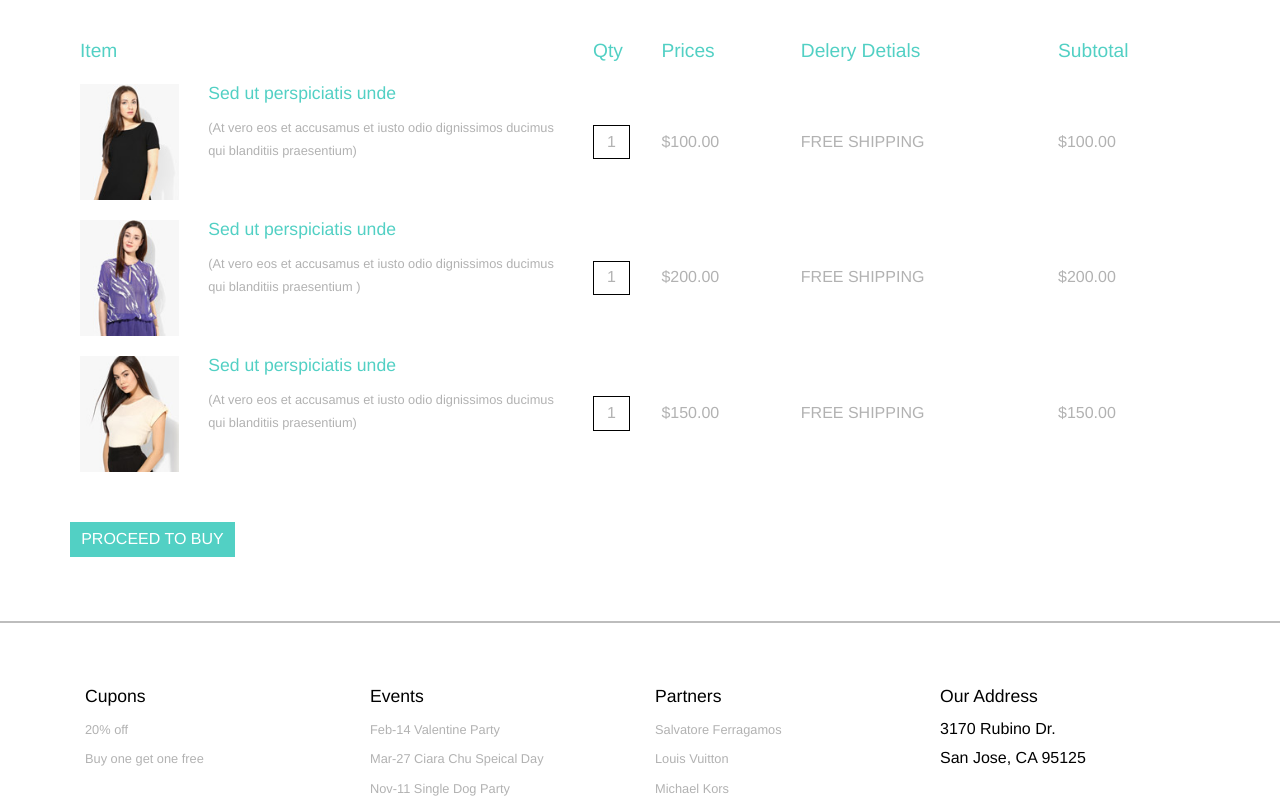
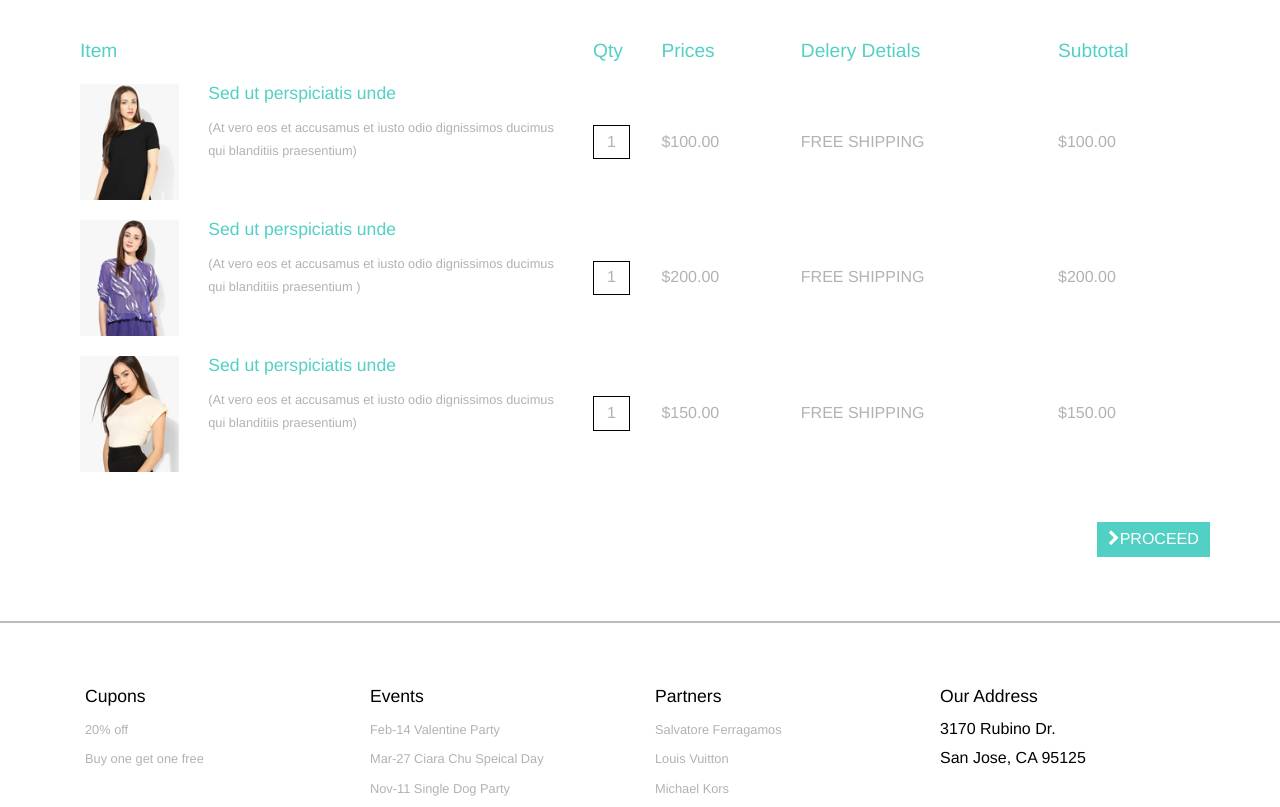
Before and after one commit to zidianlyu/ciaraChu, a plain HTML site: page pages/checkout.html in a window 1280 px wide. Shown: the part 273-1080 px from the top of the page. Drawn offline with nearby package versions, Linux system fonts and the light colour scheme.

Commit message:
deploy update

```diff
--- a/assets/css/gallery_style.css
+++ b/assets/css/gallery_style.css
@@ -1214,6 +1214,7 @@ a.at-in {
 }
 
 a.to-buy {
+    float: right;
     padding: 0.3em 0.7em;
     color: #FFF;
     background: #52D0C4;
--- a/pages/checkout.html
+++ b/pages/checkout.html
@@ -264,7 +264,7 @@
                     <td>$150.00</td>
                 </tr>
             </table>
-            <a href="#" class=" to-buy">PROCEED TO BUY</a>
+            <a href="#" class=" to-buy"><span class="fa fa-chevron-right"></span>PROCEED</a>
             <div class="clearfix"> </div>
         </div>
     </div>
```
